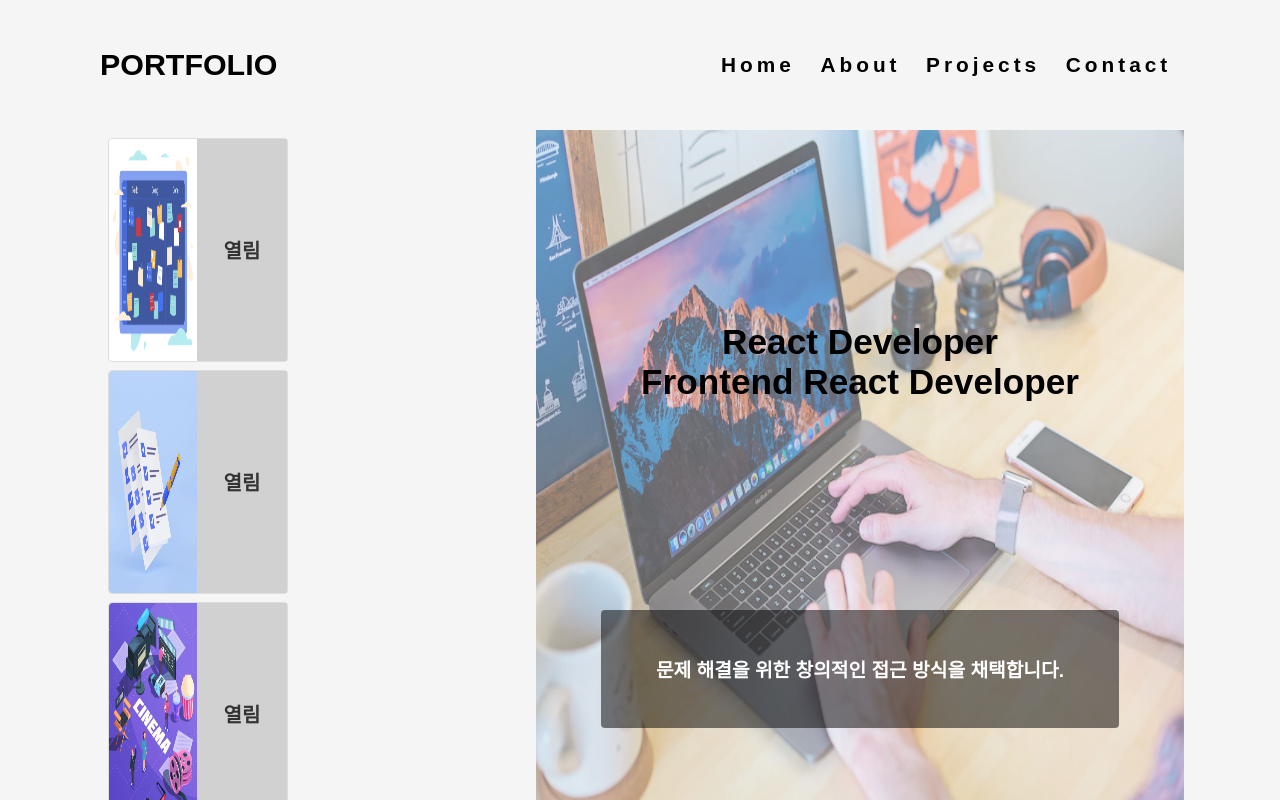
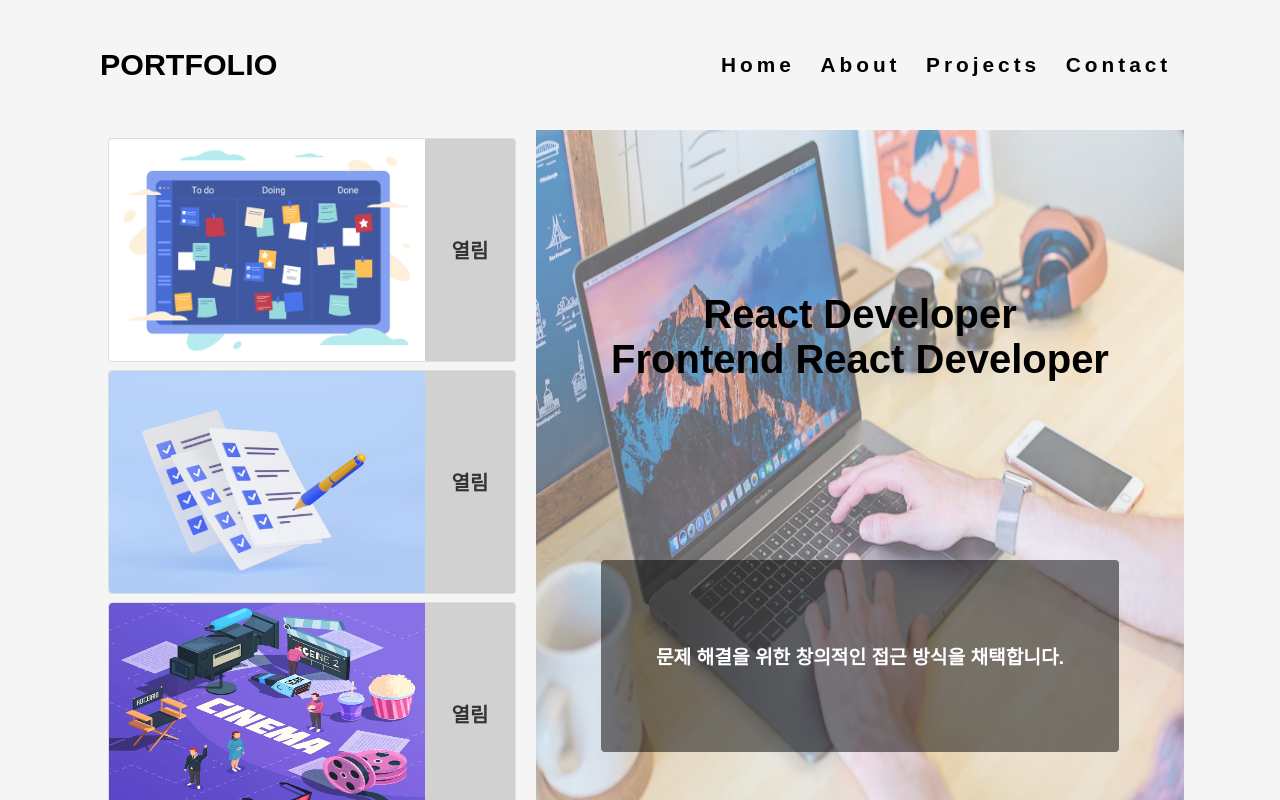
Before and after one commit to nonamehj/nonamehj.github.io, a React (Create React App) app in the folder homepage/: page / in a window 1280 px wide. Built offline with nearby package versions, Linux system fonts and the light colour scheme; the HTML template or start-up script is replaced by a standard one.

Commit message:
Descriptions 컴포넌트 높이 수정, HeroSection 높이 수정

```diff
--- a/homepage/src/components/home/DescriptionsStyle.css
+++ b/homepage/src/components/home/DescriptionsStyle.css
@@ -6,12 +6,12 @@
   width: 80%;
   margin: 1rem 0.5rem;
   padding: 0.25rem;
+  padding: 0.5rem;
   background-color: lightgray;
   background-color: rgba(0, 0, 0, 0.5);
   color: #fff;
   border-radius: 0.25rem;
   z-index: 1;
-  /* border: 2px solid red; */
 }
 
 .hero-desc {
@@ -21,8 +21,10 @@
   align-items: center;
   width: 100%;
   padding: 0.25rem;
+  padding: 0.5rem;
   font-size: 1.1rem;
   font-weight: bold;
+  /* border: 1px solid blue; */
 }
 
 .desc-next,
@@ -36,14 +38,15 @@
 }
 @media screen and (min-width: 768px) {
   .hero-desc {
-    min-height: 120px;
+    min-height: clamp(120px, 20vh, 160px);
     font-size: 1.1rem;
   }
 }
 
 @media screen and (min-width: 1280px) {
   .hero-desc {
-    min-height: 110px;
+    /* min-height: 110px; */
+    min-height: clamp(140px, 22vh, 180px);
     font-size: 1.2rem;
   }
 }
--- a/homepage/src/components/home/HeroSectionStyle.css
+++ b/homepage/src/components/home/HeroSectionStyle.css
@@ -17,7 +17,7 @@
 }
 
 .portfolio-hero-titles {
-  flex-basis: 50%;
+  /* flex-basis: 50%; */
   display: flex;
   flex-direction: column;
   justify-content: center;
@@ -25,7 +25,6 @@
   padding: 0.5rem;
   margin: 0.5rem;
   text-align: center;
-  /* border: 1px solid red; */
   z-index: 1;
 }
 .portfolio-hero-titles h1 {
@@ -46,6 +45,7 @@
   padding: 0.25rem;
   margin: 0.5rem;
   z-index: 1;
+  /* border: 1px solid red; */
 }
 .portfolio-hero-links ul {
   flex: 1;
@@ -62,6 +62,7 @@
   border: 2px solid #ddd;
   border-radius: 0.25rem;
   background-color: lightgray;
+  /* border: 1px solid red; */
 }
 .portfolio-hero-links a {
   padding: 1rem 1.5rem;
@@ -71,11 +72,15 @@
 @media screen and (max-width: 767px) {
   .portfolio-hero-titles h1 {
     font-size: 2rem;
+    /**/
+    font-size: 2.3rem;
   }
 }
 @media screen and (max-width: 479px) {
   .portfolio-hero-titles h1 {
-    font-size: 1.9rem;
+    /* font-size: 1.9rem; */
+    /**/
+    font-size: 2.2rem;
   }
   .portfolio-hero-links ul {
     flex-direction: column;
@@ -83,14 +88,22 @@
   .portfolio-hero-links li {
     width: 100%;
   }
+  .portfolio-hero-links a {
+    padding: 1rem 1rem;
+  }
 }
 @media screen and (min-width: 768px) {
   /**/
   .portfolio-hero-section {
     /* min-height: 400px; */
   }
+  .portfolio-hero-titles {
+    flex-basis: 50%;
+  }
   .portfolio-hero-titles h1 {
     font-size: 2.1rem;
+    /**/
+    font-size: 2.4rem;
   }
 
   .portfolio-hero-links {
@@ -105,5 +118,7 @@
   }
   .portfolio-hero-titles h1 {
     font-size: 2.2rem;
+    /**/
+    font-size: 2.5rem;
   }
 }
--- a/homepage/src/components/home/PortfolioLayoutStyle.css
+++ b/homepage/src/components/home/PortfolioLayoutStyle.css
@@ -40,6 +40,9 @@
 @media screen and (max-width: 767px) {
   .portfolio-hero-wrapper {
     min-height: calc(100vh - 90px);
+    /* 아래 테스트 후에 안맞으면 다시 위에껄로 */
+    /* height: calc(100vh - 90px); */
+
     position: relative;
   }
   .portfolio-thumbanils-wrapper {
--- a/homepage/src/components/home/ProjectThumbnailStyle.css
+++ b/homepage/src/components/home/ProjectThumbnailStyle.css
@@ -93,7 +93,7 @@
     /* height: clamp(180px, 30vh, 260px); */
     height: clamp(180px, 25vh, 240px);
     /* width: calmp(180px, 40%, 280px); */
-    width: clamp(180px, 33%, 280px);
+    /* width: clamp(180px, 33%, 280px); */
     /* min-height: 180px; */
   }
   .thumbnail-btn {
```
